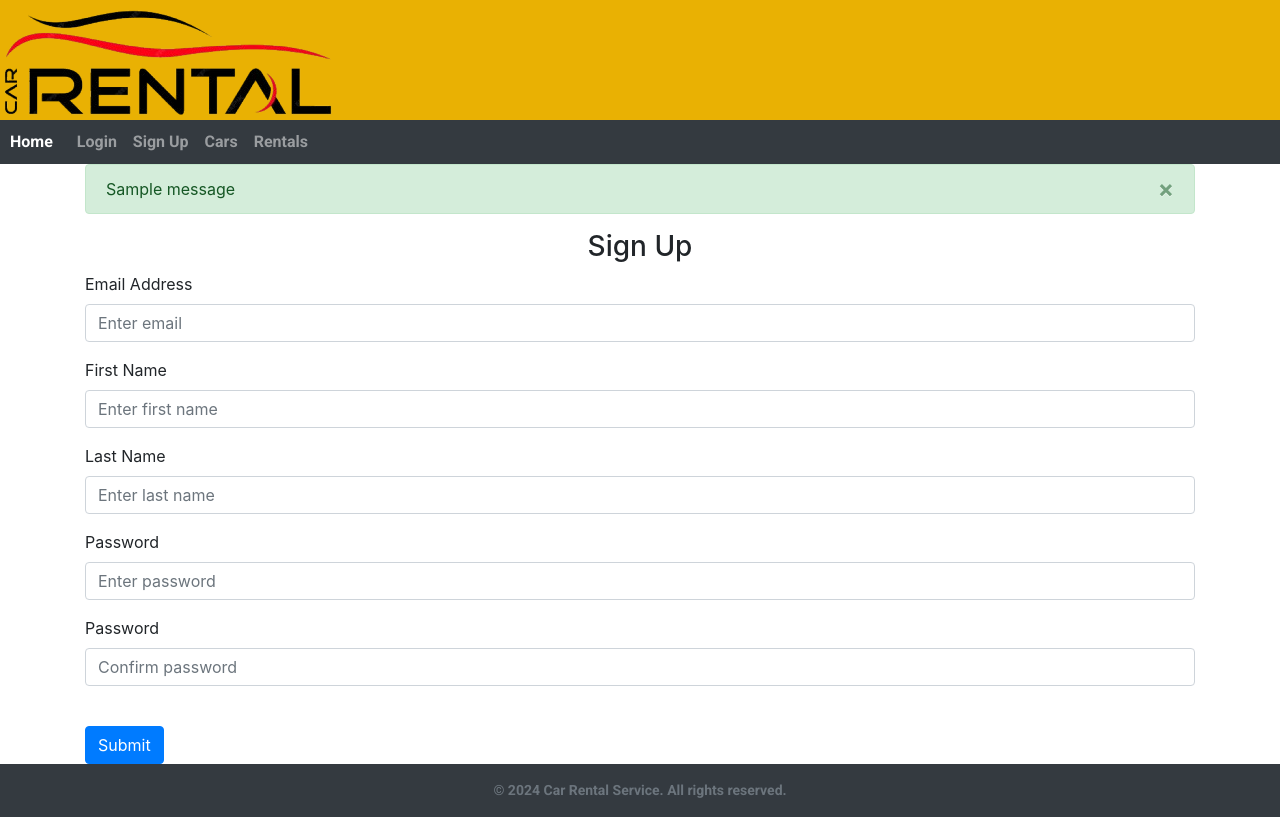
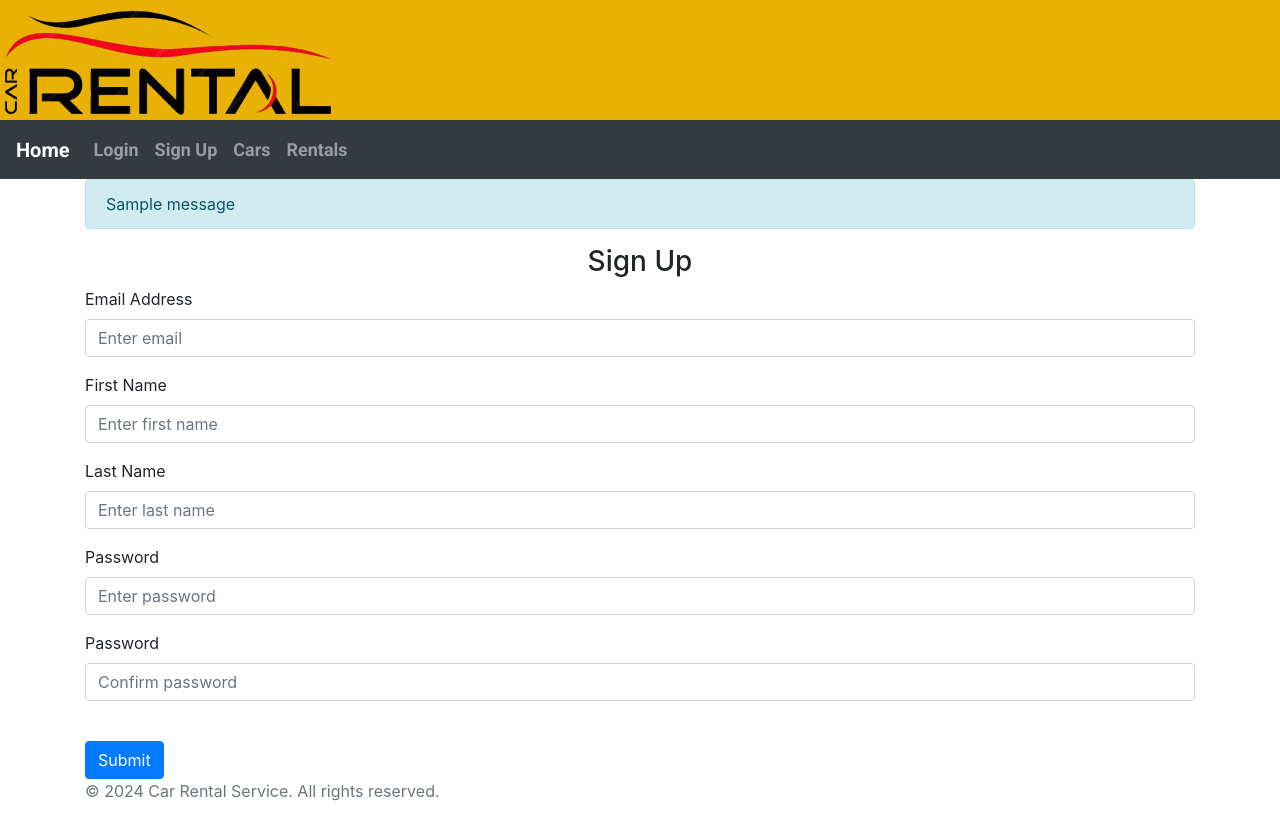
Before and after one commit to pgnikolov/flask-car-rental, a Flask app: page /auth/sign_up in a window 1280 px wide. Run offline with Flask 3, Linux system fonts and the light colour scheme; tables that the repository leaves empty hold one stand-in row (values such as "Sample post"); one stand-in notice (Sample message) is shown; some libraries are stand-ins or nearby versions.

Commit message:
Add logout functionality and update navbar styles
Implemented a logout route in the auth blueprint, ensuring secure user sessions. Updated the navbar styles and HTML structure in base template and CSS file to improve UI consistency and responsiveness.

```diff
--- a/app/auth/routes.py
+++ b/app/auth/routes.py
@@ -1,5 +1,5 @@
 from flask import request, render_template, flash, redirect, url_for, current_app
-from flask_login import current_user, login_user
+from flask_login import current_user, login_user, login_required, logout_user
 from werkzeug.security import generate_password_hash, check_password_hash
 from app.models import User
 from app import db
@@ -25,6 +25,11 @@ def login():
 
     return render_template("login.html", user=current_user)
 
+@auth_bp.route('/logout')
+@login_required
+def logout():
+    logout_user()
+    return redirect(url_for('auth.login'))
 
 @auth_bp.route('/sign_up', methods=['GET', 'POST'])
 def sign_up():
--- a/app/static/css/style.css
+++ b/app/static/css/style.css
@@ -14,54 +14,26 @@
 /* Navbar Styles */
 .navbar {
     background-color: #343a40; /* Dark background color */
-    padding: 5px 10px;
 }
 
 .navbar-brand {
     font-family: 'Roboto', sans-serif; /* Use Roboto font */
-    font-size: 16px; /* Font size for brand */
-    font-weight: normal; /* Make brand  */
+    font-size: 24px; /* Font size for brand */
+    font-weight: bold; /* Make brand bold */
     color: #f6c812; /* Change brand color */
-}
-
-.navbar-brand:hover {
-    color: #ffd966; /* Slightly lighter on hover */
 }
 
 .navbar-nav .nav-link {
     font-family: 'Roboto', sans-serif; /* Use Roboto font */
-    font-size: 16px; /* Font size for links */
-    padding-top: 5px;
-    padding-bottom: 5px;
+    font-size: 18px; /* Font size for links */
     color: #ffffff; /* Link color */
 }
 
 .navbar-nav .nav-link:hover {
-    color: #f6c812; /* Hover effect */
+    color: #f6c812; /* Change link color on hover */
 }
 
-/* Footer Styles */
-.footer {
-    background-color: #343a40;
-    color: #ffffff;
-    text-align: center;
-    padding: 15px 0;
-    font-family: 'Roboto', sans-serif;
-    font-size: 14px;
+/* Add padding to the navbar */
+.navbar {
+    padding: 15px 20px; /* Adjust padding */
 }
-
-/* Media Queries for Mobile */
-@media (max-width: 768px) {
-    .header {
-        height: 100px;
-    }
-    .navbar-brand {
-        font-size: 20px;
-    }
-    .navbar-nav .nav-link {
-        font-size: 16px;
-    }
-    .footer {
-        font-size: 12px;
-    }
-}
--- a/app/templates/base.html
+++ b/app/templates/base.html
@@ -1,66 +1,29 @@
 <!DOCTYPE html>
 <html lang="en">
 <head>
-    <meta charset="UTF-8" />
-    <meta name="viewport" content="width=device-width, initial-scale=1.0" />
+    <meta charset="UTF-8">
+    <meta name="viewport" content="width=device-width, initial-scale=1.0">
     <title>{% block title %}My Car Rental Service{% endblock %}</title>
-
-    <!-- Bootstrap and Font Awesome -->
-    <link
-      rel="stylesheet"
-      href="https://stackpath.bootstrapcdn.com/bootstrap/4.4.1/css/bootstrap.min.css"
-      integrity="sha384-Vkoo8x4CGsO3+Hhxv8T/Q5PaXtkKtu6ug5TOeNV6gBiFeWPGFN9MuhOf23Q9Ifjh"
-      crossorigin="anonymous"
-    />
-    <link
-      rel="stylesheet"
-      href="https://stackpath.bootstrapcdn.com/font-awesome/4.7.0/css/font-awesome.min.css"
-      crossorigin="anonymous"
-    />
-    <link
-      rel="stylesheet"
-      href="https://fonts.googleapis.com/css2?family=Roboto:wght@700&display=swap"
-    />
-    <link rel="stylesheet" href="{{ url_for('static', filename='css/style.css') }}" />
+    <link rel="stylesheet" href="{{ url_for('static', filename='css/style.css') }}">
+    <link rel="stylesheet" href="https://maxcdn.bootstrapcdn.com/bootstrap/4.5.2/css/bootstrap.min.css">
+    <link rel="stylesheet" href="https://fonts.googleapis.com/css2?family=Roboto:wght@700&display=swap">
 </head>
-
 <body>
-    <!-- Header -->
     <header class="header">
         <div class="header-img">
-        <img
-          src="{{ url_for('static', filename='car-rental-logo.png') }}"
-          class="header-img"
-          alt="Car Rental Logo"
-        />
+        <img src="{{ url_for('static', filename='car-rental-logo.png') }}" class="header-img" alt="Header Image">
         </div>
     </header>
-
-    <!-- Navbar -->
-    <nav class="navbar navbar-expand-lg navbar-dark bg-dark">
+    <nav class="navbar navbar-expand-lg navbar-dark bg-dark custom-navbar">
         <a class="navbar-brand" href="{{ url_for('views.index') }}">Home</a>
-      <button
-        class="navbar-toggler"
-        type="button"
-        data-toggle="collapse"
-        data-target="#navbar"
-      >
-        <span class="navbar-toggler-icon"></span>
-      </button>
-      <div class="collapse navbar-collapse" id="navbar">
+        <div class="collapse navbar-collapse">
             <ul class="navbar-nav mr-auto">
-          {% if user.is_authenticated %}
                 <li class="nav-item">
-            <a class="nav-link" href="/logout">Logout</a>
-          </li>
-          {% else %}
-          <li class="nav-item">
-            <a class="nav-link" href="{{ url_for('auth.login') }}">Login</a>
+                    <a class="nav-link" href="#">Login</a>
                 </li>
                 <li class="nav-item">
                     <a class="nav-link" href="{{ url_for('auth.sign_up') }}">Sign Up</a>
                 </li>
-          {% endif %}
                 <li class="nav-item">
                     <a class="nav-link" href="#">Cars</a>
                 </li>
@@ -71,59 +34,29 @@
         </div>
     </nav>
 
-    <!-- Flash Messages -->
     <div class="container">
-      {% with messages = get_flashed_messages(with_categories=true) %}
+        {% with messages = get_flashed_messages() %}
             {% if messages %}
-          {% for category, message in messages %}
-            <div
-              class="alert alert-{{ 'danger' if category == 'error' else 'success' }} alert-dismissible fade show"
-              role="alert"
-            >
+                <div class="alert alert-info" role="alert">
+                    {% for message in messages %}
                         {{ message }}
-              <button type="button" class="close" data-dismiss="alert">
-                <span aria-hidden="true">&times;</span>
-              </button>
+                    {% endfor %}
                 </div>
-          {% endfor %}
             {% endif %}
         {% endwith %}
 
-      {% block content %} {% endblock %}
+        {% block content %}
+        {% endblock %}
     </div>
 
-    <!-- Footer -->
-    <footer class="footer bg-dark text-light py-3">
+    <footer class="footer">
         <div class="container">
             <span class="text-muted">© 2024 Car Rental Service. All rights reserved.</span>
         </div>
     </footer>
 
-    <!-- Scripts -->
-    <script
-      src="https://code.jquery.com/jquery-3.2.1.slim.min.js"
-      integrity="sha384-KJ3o2DKtIkvYIK3UENzmM7KCkRr/rE9/Qpg6aAZGJwFDMVNA/GpGFF93hXpG5KkN"
-      crossorigin="anonymous"
-    ></script>
-    <script
-      src="https://cdn.jsdelivr.net/npm/@popperjs/core@2.9.2/dist/umd/popper.min.js"
-      crossorigin="anonymous"
-    ></script>
-    <script
-      src="https://maxcdn.bootstrapcdn.com/bootstrap/4.5.2/js/bootstrap.min.js"
-      crossorigin="anonymous"
-    ></script>
-    {% block javascript %}
-    <script type="text/javascript">
-      function deleteNote(noteId) {
-        fetch("/delete-note", {
-          method: "POST",
-          body: JSON.stringify({ noteId: noteId }),
-        }).then((_res) => {
-          window.location.href = "/";
-        });
-      }
-    </script>
-    {% endblock %}
+    <script src="https://code.jquery.com/jquery-3.5.1.slim.min.js"></script>
+    <script src="https://cdn.jsdelivr.net/npm/@popperjs/core@2.9.2/dist/umd/popper.min.js"></script>
+    <script src="https://maxcdn.bootstrapcdn.com/bootstrap/4.5.2/js/bootstrap.min.js"></script>
 </body>
 </html>
```
Lines whose indentation alone changed are shown as unchanged.
